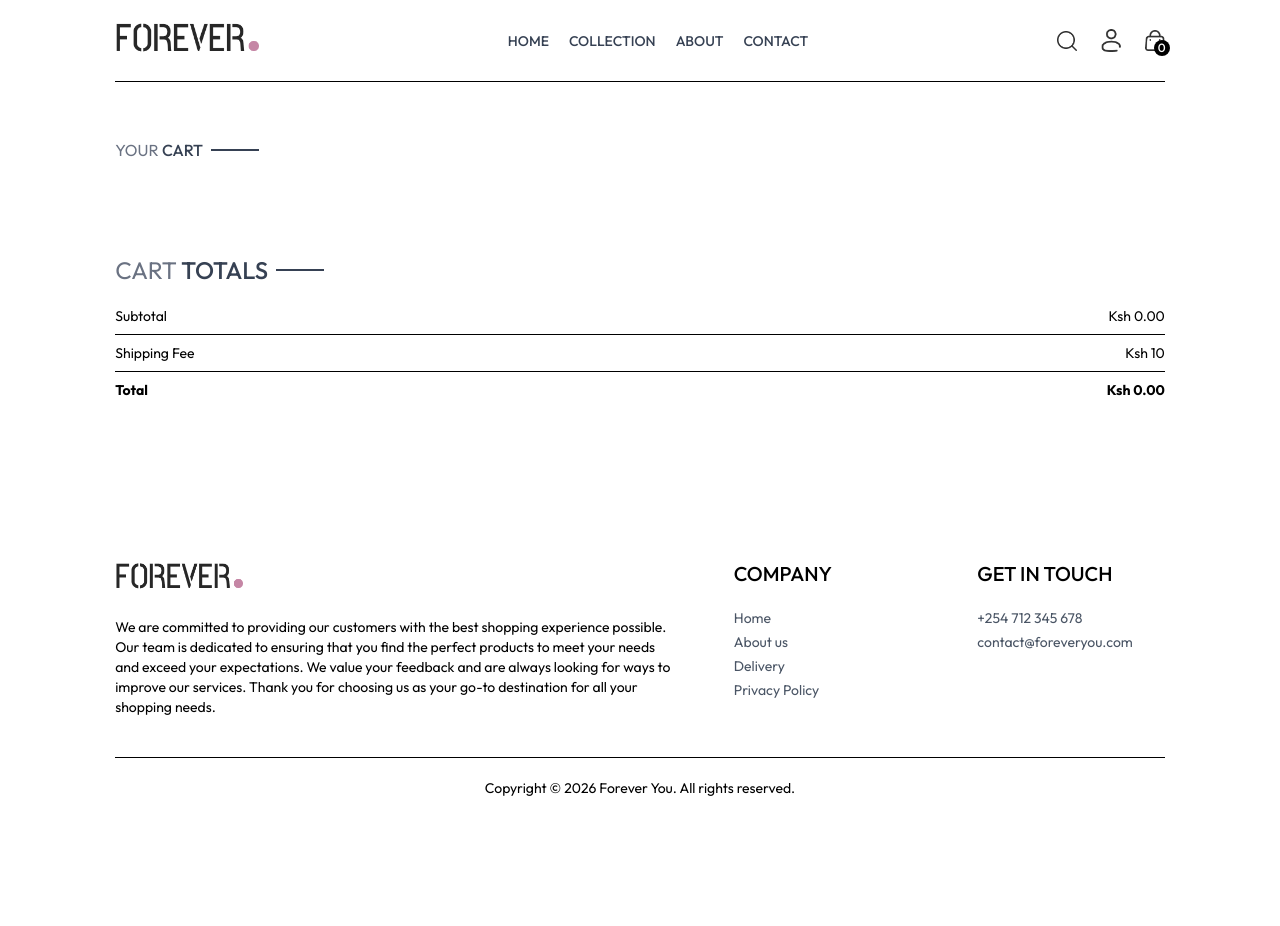
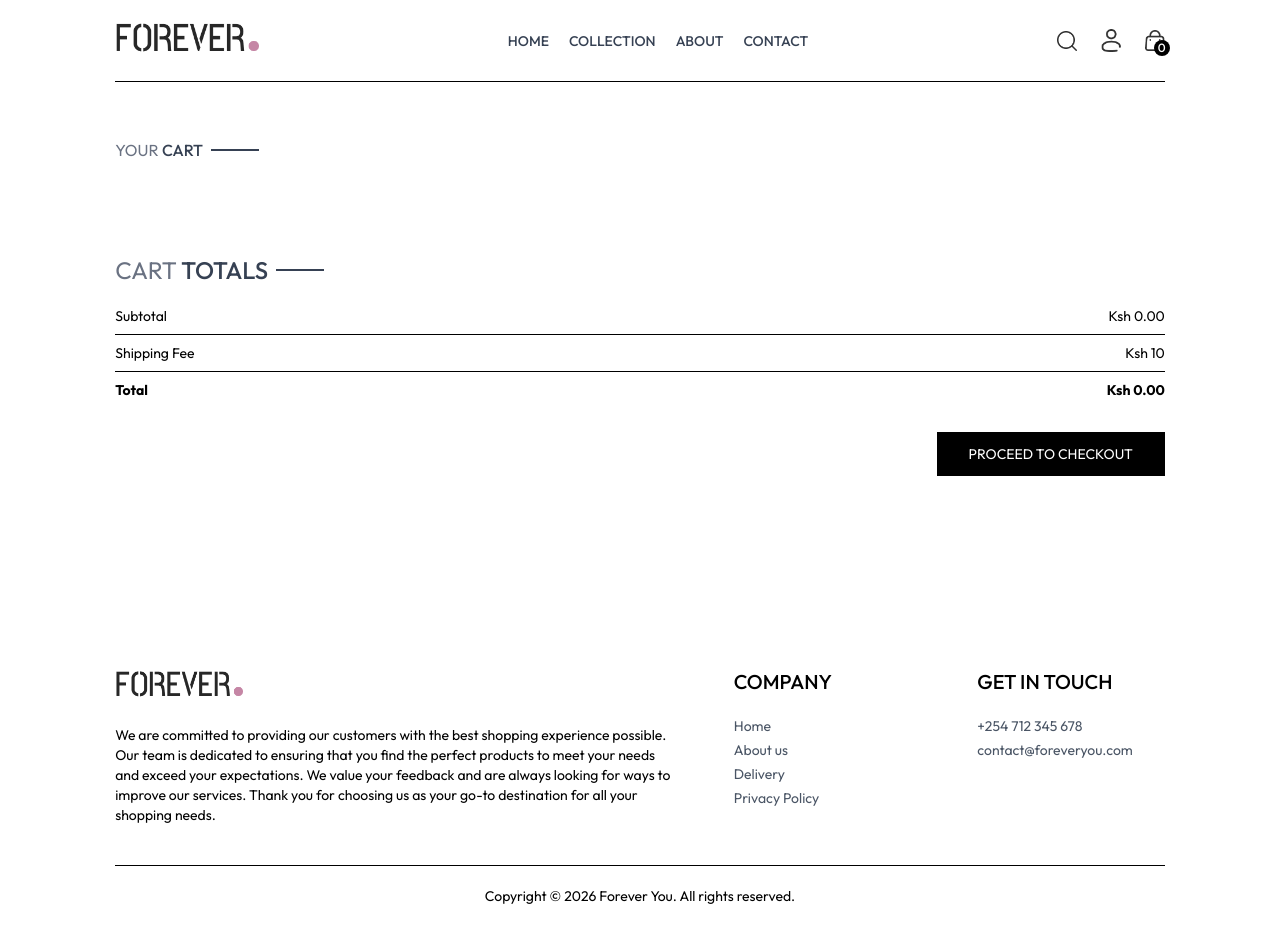
Before and after one commit to jayruskirui/SALES-APP, a React (Vite) app in the folder frontend/: page /cart in a window 1280 px wide. Before the commit the page ends 818 px from the top, so only its background shows below. Built offline with nearby package versions, Linux system fonts and the light colour scheme.

Commit message:
proceed to checkout function

```diff
--- a/frontend/index.html
+++ b/frontend/index.html
@@ -2,7 +2,7 @@
 <html lang="en">
   <head>
     <meta charset="UTF-8" />
-    <link rel="icon" type="image/svg+xml" href="/favicon.svg" />
+    <!-- <link rel="icon" type="image/svg+xml" href="/favicon.svg" /> -->
     <meta name="viewport" content="width=device-width, initial-scale=1.0" />
     <title>Forever</title>
   </head>
--- a/frontend/src/context/ShopContext.jsx
+++ b/frontend/src/context/ShopContext.jsx
@@ -1,6 +1,7 @@
 import { createContext, useEffect, useState } from "react";
 import { products } from "../assets/assets";
 import { toast } from "react-toastify";
+import { useNavigate } from "react-router-dom";
 
 
 export const ShopContext = createContext();
@@ -12,6 +13,7 @@
     const [search, setSearch] = useState('');
     const [showSearch, setShowSearch] = useState(false);
     const [cartItems, setCartItems] = useState({});
+    const navigate = useNavigate();
 
     const addToCart = async (itemId, size) => {
 
@@ -80,7 +82,7 @@
         products, currency, delivery_fee,
         search, setSearch, showSearch, setShowSearch
         , cartItems, addToCart, getCartCount, updateQuantity
-        ,getCartAmount
+        ,getCartAmount, navigate
     }
 
     return (
--- a/frontend/src/pages/Cart.jsx
+++ b/frontend/src/pages/Cart.jsx
@@ -6,7 +6,7 @@
 
 const Cart = () => {
 
-  const { products, currency, cartItems, updateQuantity } = useContext(ShopContext);
+  const { products, currency, cartItems, updateQuantity, navigate } = useContext(ShopContext);
 
   const [cartdata, setCartData] = useState([]);
 
@@ -63,6 +63,9 @@
 
       <div className='mt-20'>
         <CartTotal />
+        <div className='w-full text-end'>
+          <button onClick ={()=>navigate('./place-order')} className='bg-black text-white text-sm my-8 px-8 py-3'>PROCEED TO CHECKOUT</button>
+        </div>
       </div>
 
     </div>
```
